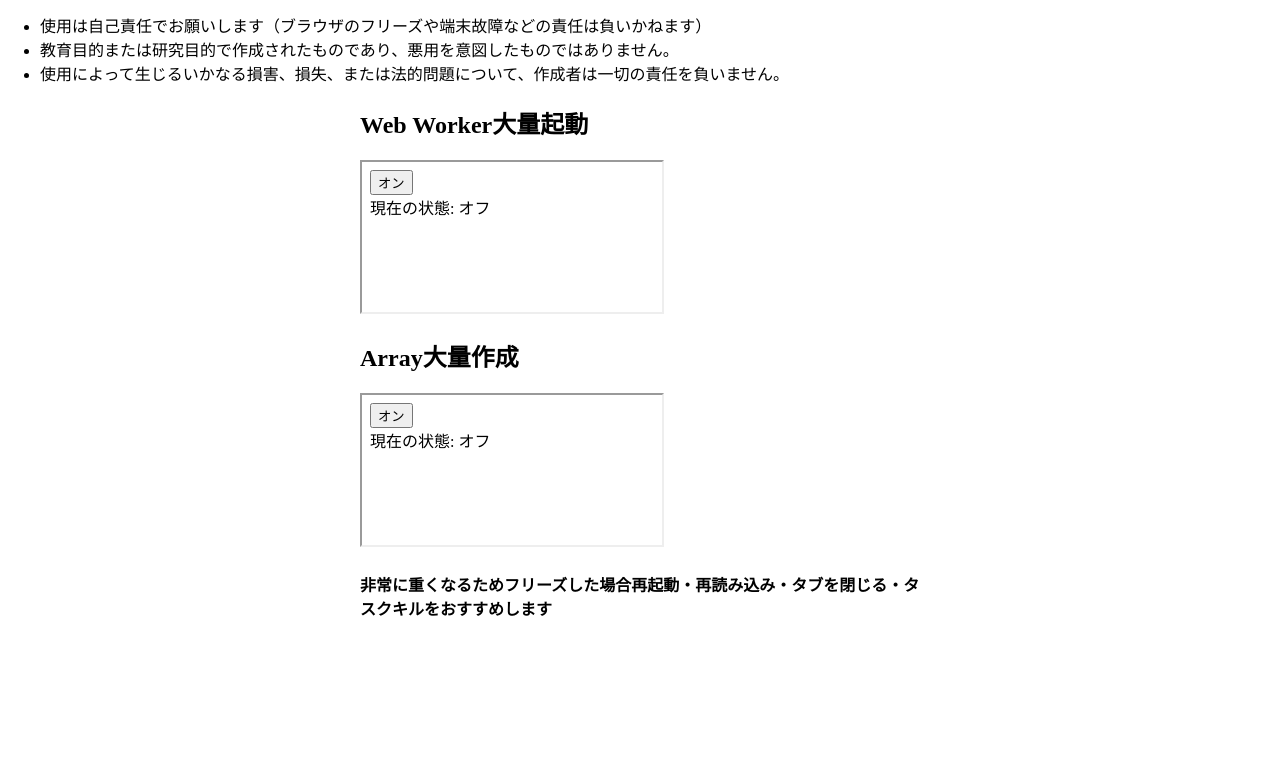
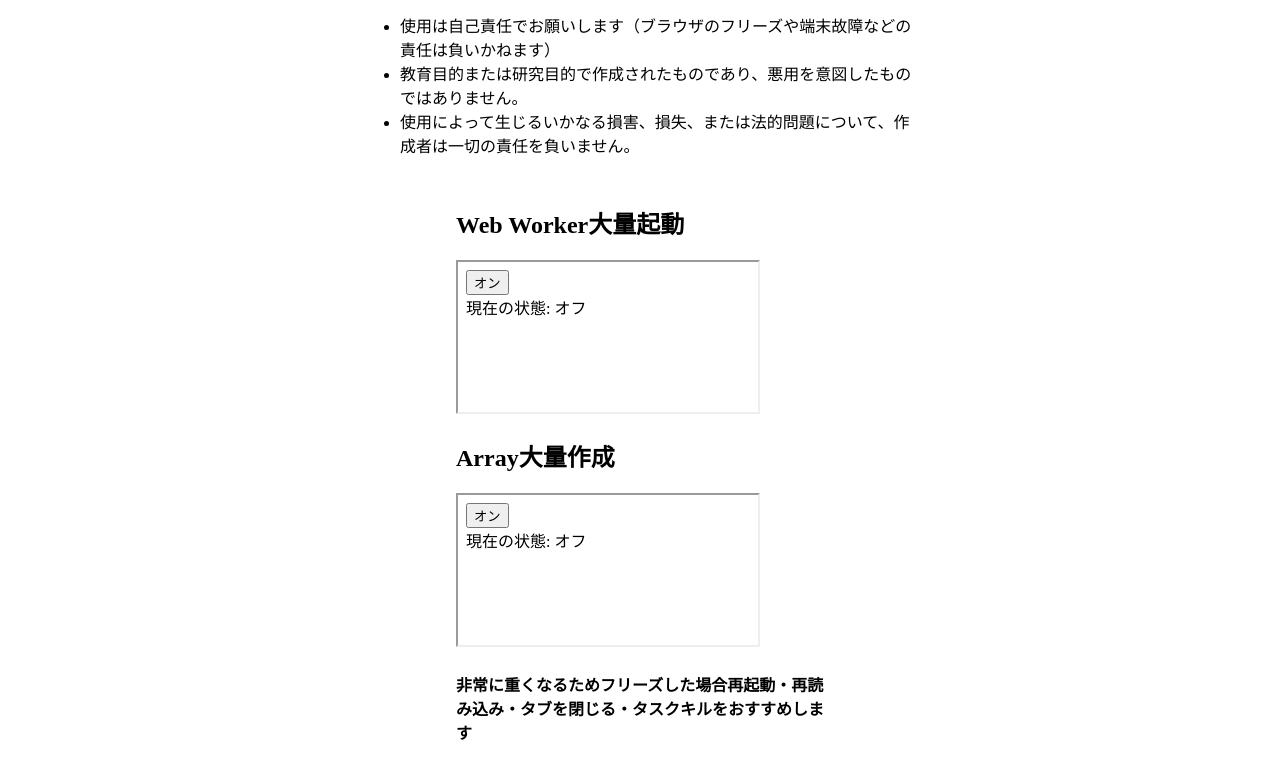
Before and after one commit to arurion/memoryhog, a plain HTML site: page main.html in a window 1280 px wide. Shown: the part 88-854 px from the top of the page. Before the commit the page ends 800 px from the top, so only its background shows below. Drawn offline with Linux system fonts and the light colour scheme.

Commit message:
Update main.html

```diff
--- a/main.html
+++ b/main.html
@@ -10,7 +10,7 @@
 		padding:0;
 		width:100%;
 	}
-	main{
+	.main{
 		max-width:35em;
 		margin:0 auto;
 	}
@@ -22,11 +22,16 @@
 		margin: auto;
 		padding: 0.6em 0;
 	}
+	.footer_text{
+		width:23em;
+		margin:3em auto 0 auto;
+		text-align: left;
+	}
 
 </style>
 
 </head>
-<body>
+<body class="main">
     <header>
         <h1>Javascriptメモリ負荷ツール</h1>
         <nav>
@@ -38,7 +43,7 @@
         </nav>
     </header>
 
-    <main>
+    <main class="footer_text">
         <section id="section1">
             <h2>Web Worker大量起動</h2>
             <iframe src="memoryhog/NewFile2.html"></iframe>
```
